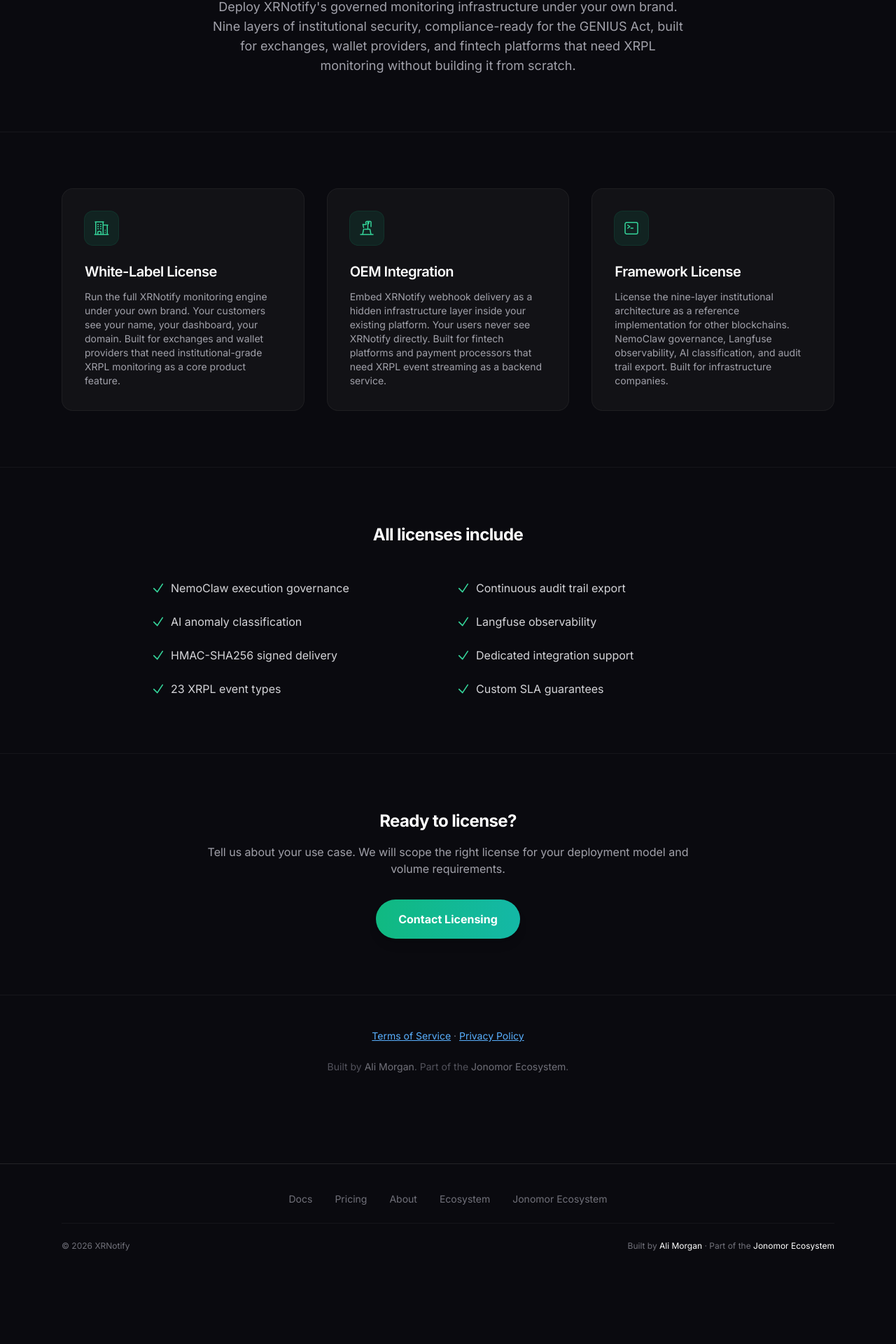
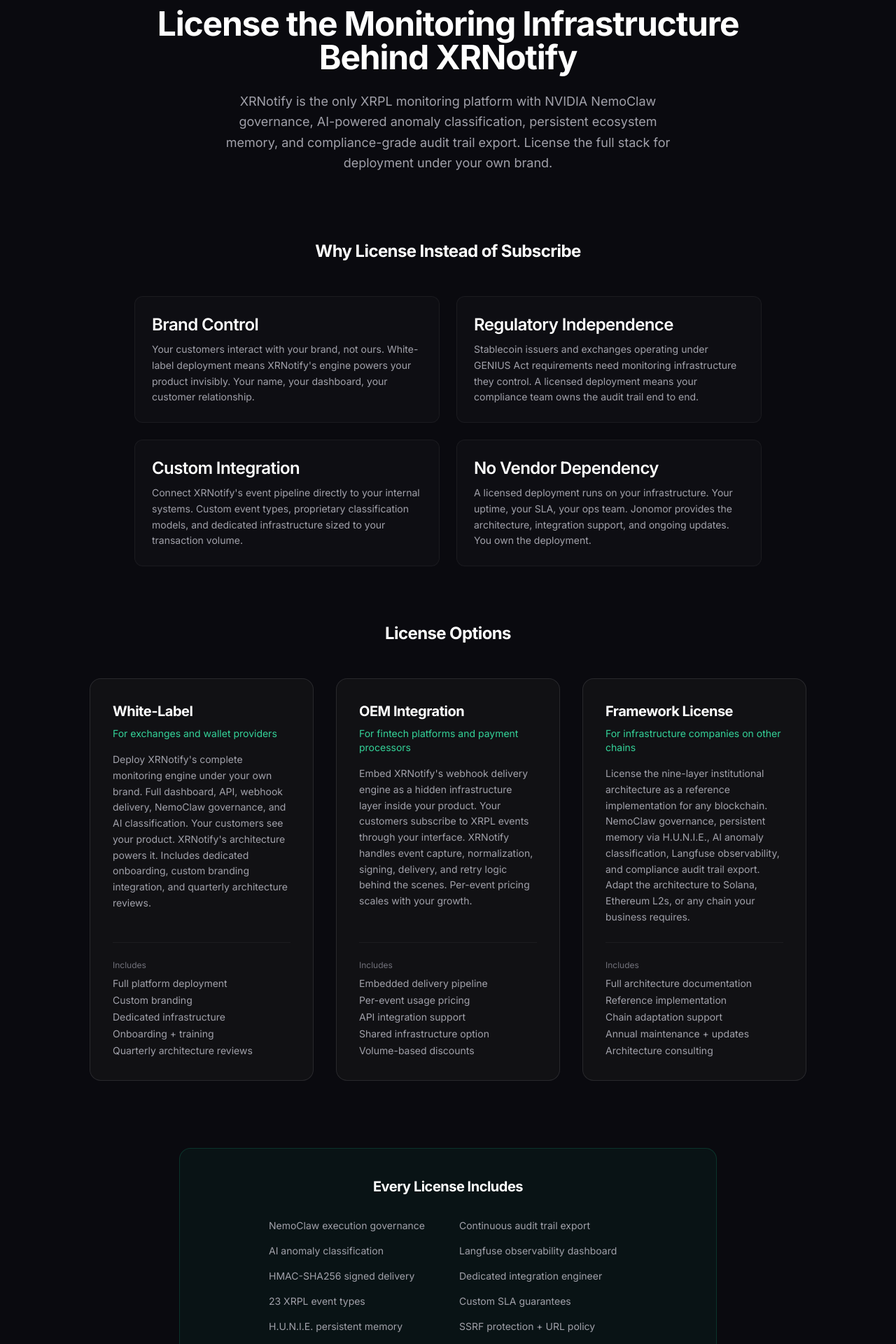
Before and after one commit to Jonomor/XRNotify, a Next.js app in the folder apps/platform/: page /licensing in a window 1280 px wide. Shown: the part 217-2137 px from the top of the page at 70% size. Before the commit the page ends 2045 px from the top, so only its background shows below. Built offline with nearby package versions, Linux system fonts and the light colour scheme; no server answers.

Commit message:
feat: Compliance Stripe links everywhere, licensing page rewrite, pricing section spacing

```diff
--- a/apps/platform/src/app/dashboard/settings/page.tsx
+++ b/apps/platform/src/app/dashboard/settings/page.tsx
@@ -331,7 +331,7 @@
               <>
                 <CheckoutButton plan="builder" label="Upgrade to Builder" className="px-4 py-2 text-sm font-semibold rounded-lg bg-gradient-to-r from-emerald-500 to-teal-500 text-white hover:from-emerald-400 hover:to-teal-400 transition-all" />
                 <CheckoutButton plan="professional" label="Upgrade to Professional" className="px-4 py-2 text-sm font-semibold rounded-lg bg-zinc-800 border border-zinc-700 text-white hover:bg-zinc-700 transition-colors" />
-                <a href="mailto:compliance@xrnotify.io" className="inline-flex items-center justify-center rounded-lg bg-zinc-800 border border-zinc-700 px-4 py-2 text-sm font-semibold text-white no-underline hover:bg-zinc-700 transition-colors">
+                <a href="https://buy.stripe.com/aFa28r8cT5zB1gPf1geQM02" className="inline-flex items-center justify-center rounded-lg bg-zinc-800 border border-zinc-700 px-4 py-2 text-sm font-semibold text-white no-underline hover:bg-zinc-700 transition-colors">
                   Upgrade to Compliance
                 </a>
               </>
@@ -339,13 +339,13 @@
             {plan === 'builder' && (
               <>
                 <CheckoutButton plan="professional" label="Upgrade to Professional" className="px-4 py-2 text-sm font-semibold rounded-lg bg-gradient-to-r from-emerald-500 to-teal-500 text-white hover:from-emerald-400 hover:to-teal-400 transition-all" />
-                <a href="mailto:compliance@xrnotify.io" className="inline-flex items-center justify-center rounded-lg bg-zinc-800 border border-zinc-700 px-4 py-2 text-sm font-semibold text-white no-underline hover:bg-zinc-700 transition-colors">
+                <a href="https://buy.stripe.com/aFa28r8cT5zB1gPf1geQM02" className="inline-flex items-center justify-center rounded-lg bg-zinc-800 border border-zinc-700 px-4 py-2 text-sm font-semibold text-white no-underline hover:bg-zinc-700 transition-colors">
                   Upgrade to Compliance
                 </a>
               </>
             )}
             {plan === 'professional' && (
-              <a href="mailto:compliance@xrnotify.io" className="inline-flex items-center justify-center rounded-lg bg-gradient-to-r from-emerald-500 to-teal-500 px-4 py-2 text-sm font-semibold text-white no-underline hover:from-emerald-400 hover:to-teal-400 transition-colors">
+              <a href="https://buy.stripe.com/aFa28r8cT5zB1gPf1geQM02" className="inline-flex items-center justify-center rounded-lg bg-gradient-to-r from-emerald-500 to-teal-500 px-4 py-2 text-sm font-semibold text-white no-underline hover:from-emerald-400 hover:to-teal-400 transition-colors">
                 Upgrade to Compliance
               </a>
             )}
--- a/apps/platform/src/app/licensing/page.tsx
+++ b/apps/platform/src/app/licensing/page.tsx
@@ -2,167 +2,290 @@
 import Link from 'next/link';
 
 export const metadata: Metadata = {
-  title: 'Licensing',
-  description:
-    'License XRNotify governed monitoring infrastructure for white-label deployment, OEM integration, or framework reference implementation.',
+  title: 'Enterprise Licensing | XRNotify',
+  description: 'License XRNotify governed XRPL monitoring infrastructure for white-label deployment, OEM integration, or framework reference implementation.',
   alternates: { canonical: 'https://www.xrnotify.io/licensing' },
 };
 
 export default function LicensingPage() {
   return (
     <main className="min-h-screen bg-[#0a0a0f] text-white antialiased">
-      {/* Nav */}
       <nav className="border-b border-white/5 px-6 py-5">
         <div className="mx-auto max-w-6xl flex items-center justify-between">
-          <Link href="/" className="flex items-center gap-2 text-sm text-zinc-400 hover:text-white no-underline transition-colors">
-            <span>Home</span>
+          <Link href="/" className="text-sm text-zinc-400 hover:text-white no-underline transition-colors">
+            Home
           </Link>
+          <div className="flex gap-6">
             <Link href="/pricing" className="text-sm text-zinc-400 hover:text-white no-underline transition-colors">
               Pricing
             </Link>
+            <Link href="/docs" className="text-sm text-zinc-400 hover:text-white no-underline transition-colors">
+              Docs
+            </Link>
+          </div>
         </div>
       </nav>
 
       {/* Hero */}
-      <section className="border-b border-white/5 py-20">
-        <div className="mx-auto max-w-4xl px-6 text-center">
+      <section className="py-24 px-6">
+        <div className="mx-auto max-w-4xl text-center">
+          <div className="inline-flex items-center gap-2 rounded-full border border-emerald-500/20 bg-emerald-500/10 px-4 py-2 text-sm text-emerald-400 mb-8">
+            Institutional Infrastructure
+          </div>
           <h1 className="text-4xl font-bold text-white sm:text-5xl">
-            Enterprise Licensing
+            License the Monitoring Infrastructure Behind XRNotify
           </h1>
-          <p className="mx-auto mt-6 max-w-2xl text-lg text-zinc-400">
-            Deploy XRNotify's governed monitoring infrastructure under your own
-            brand. Nine layers of institutional security, compliance-ready for
-            the GENIUS Act, built for exchanges, wallet providers, and fintech
-            platforms that need XRPL monitoring without building it from scratch.
+          <p className="mt-6 text-lg text-zinc-400 max-w-2xl mx-auto leading-relaxed">
+            XRNotify is the only XRPL monitoring platform with
+            NVIDIA NemoClaw governance, AI-powered anomaly
+            classification, persistent ecosystem memory, and
+            compliance-grade audit trail export. License the
+            full stack for deployment under your own brand.
           </p>
         </div>
       </section>
 
-      {/* License Types */}
-      <section className="py-20">
-        <div className="mx-auto max-w-6xl px-6">
-          <div className="grid gap-8 md:grid-cols-3">
-            {/* White-Label */}
-            <div className="rounded-2xl border border-zinc-800/60 bg-zinc-900/60 p-8 flex flex-col">
-              <div className="mb-6 flex h-12 w-12 items-center justify-center rounded-xl bg-emerald-500/10 ring-1 ring-emerald-500/20">
-                <svg className="h-6 w-6 text-emerald-400" fill="none" viewBox="0 0 24 24" strokeWidth={1.5} stroke="currentColor">
-                  <path strokeLinecap="round" strokeLinejoin="round" d="M2.25 21h19.5m-18-18v18m10.5-18v18m6-13.5V21M6.75 6.75h.75m-.75 3h.75m-.75 3h.75m3-6h.75m-.75 3h.75m-.75 3h.75M6.75 21v-3.375c0-.621.504-1.125 1.125-1.125h2.25c.621 0 1.125.504 1.125 1.125V21M3 3h12m-.75 4.5H21m-3.75 7.5h.008v.008h-.008v-.008zm0 3h.008v.008h-.008v-.008zm0 3h.008v.008h-.008v-.008z" />
-                </svg>
-              </div>
-              <h3 className="text-xl font-semibold text-white">White-Label License</h3>
-              <p className="mt-3 text-sm text-zinc-400 flex-1">
-                Run the full XRNotify monitoring engine under your own brand.
-                Your customers see your name, your dashboard, your domain.
-                Built for exchanges and wallet providers that need
-                institutional-grade XRPL monitoring as a core product feature.
+      {/* Why License */}
+      <section className="px-6 pb-20">
+        <div className="mx-auto max-w-4xl">
+          <h2 className="text-2xl font-bold text-white text-center mb-12">
+            Why License Instead of Subscribe
+          </h2>
+          <div className="grid gap-6 md:grid-cols-2">
+            <div className="rounded-xl border border-white/5 bg-white/[0.02] p-6">
+              <h3 className="font-semibold text-white mb-2">Brand Control</h3>
+              <p className="text-sm text-zinc-400 leading-relaxed">
+                Your customers interact with your brand, not ours.
+                White-label deployment means XRNotify's engine
+                powers your product invisibly. Your name, your
+                dashboard, your customer relationship.
               </p>
             </div>
-
-            {/* OEM */}
-            <div className="rounded-2xl border border-zinc-800/60 bg-zinc-900/60 p-8 flex flex-col">
-              <div className="mb-6 flex h-12 w-12 items-center justify-center rounded-xl bg-emerald-500/10 ring-1 ring-emerald-500/20">
-                <svg className="h-6 w-6 text-emerald-400" fill="none" viewBox="0 0 24 24" strokeWidth={1.5} stroke="currentColor">
-                  <path strokeLinecap="round" strokeLinejoin="round" d="M14.25 6.087c0-.355.186-.676.401-.959.221-.29.349-.634.349-1.003 0-1.036-1.007-1.875-2.25-1.875s-2.25.84-2.25 1.875c0 .369.128.713.349 1.003.215.283.401.604.401.959v0a.64.64 0 01-.657.643 48.39 48.39 0 01-4.163-.3c.186 1.613.546 3.187 1.079 4.686M6 21h12M6 21H3m3 0l1.5-7.5M18 21h3m-3 0l-1.5-7.5m0 0H9m4.5 0V3.375c0-.621.504-1.125 1.125-1.125h2.25c.621 0 1.125.504 1.125 1.125V9.75" />
-                </svg>
-              </div>
-              <h3 className="text-xl font-semibold text-white">OEM Integration</h3>
-              <p className="mt-3 text-sm text-zinc-400 flex-1">
-                Embed XRNotify webhook delivery as a hidden infrastructure
-                layer inside your existing platform. Your users never see
-                XRNotify directly. Built for fintech platforms and payment
-                processors that need XRPL event streaming as a backend service.
+            <div className="rounded-xl border border-white/5 bg-white/[0.02] p-6">
+              <h3 className="font-semibold text-white mb-2">Regulatory Independence</h3>
+              <p className="text-sm text-zinc-400 leading-relaxed">
+                Stablecoin issuers and exchanges operating under
+                GENIUS Act requirements need monitoring
+                infrastructure they control. A licensed deployment
+                means your compliance team owns the audit trail
+                end to end.
               </p>
             </div>
-
-            {/* Framework */}
-            <div className="rounded-2xl border border-zinc-800/60 bg-zinc-900/60 p-8 flex flex-col">
-              <div className="mb-6 flex h-12 w-12 items-center justify-center rounded-xl bg-emerald-500/10 ring-1 ring-emerald-500/20">
-                <svg className="h-6 w-6 text-emerald-400" fill="none" viewBox="0 0 24 24" strokeWidth={1.5} stroke="currentColor">
-                  <path strokeLinecap="round" strokeLinejoin="round" d="M6.75 7.5l3 2.25-3 2.25m4.5 0h3m-9 8.25h13.5A2.25 2.25 0 0021 18V6a2.25 2.25 0 00-2.25-2.25H5.25A2.25 2.25 0 003 6v12a2.25 2.25 0 002.25 2.25z" />
-                </svg>
+            <div className="rounded-xl border border-white/5 bg-white/[0.02] p-6">
+              <h3 className="font-semibold text-white mb-2">Custom Integration</h3>
+              <p className="text-sm text-zinc-400 leading-relaxed">
+                Connect XRNotify's event pipeline directly to your
+                internal systems. Custom event types, proprietary
+                classification models, and dedicated infrastructure
+                sized to your transaction volume.
+              </p>
             </div>
-              <h3 className="text-xl font-semibold text-white">Framework License</h3>
-              <p className="mt-3 text-sm text-zinc-400 flex-1">
-                License the nine-layer institutional architecture as a
-                reference implementation for other blockchains. NemoClaw
-                governance, Langfuse observability, AI classification,
-                and audit trail export. Built for infrastructure companies.
+            <div className="rounded-xl border border-white/5 bg-white/[0.02] p-6">
+              <h3 className="font-semibold text-white mb-2">No Vendor Dependency</h3>
+              <p className="text-sm text-zinc-400 leading-relaxed">
+                A licensed deployment runs on your infrastructure.
+                Your uptime, your SLA, your ops team. Jonomor
+                provides the architecture, integration support,
+                and ongoing updates. You own the deployment.
               </p>
             </div>
           </div>
         </div>
       </section>
 
-      {/* All Licenses Include */}
-      <section className="border-t border-white/5 py-20">
-        <div className="mx-auto max-w-4xl px-6">
-          <h2 className="mb-12 text-center text-2xl font-bold text-white">All licenses include</h2>
-          <div className="grid gap-6 sm:grid-cols-2">
-            {[
-              'NemoClaw execution governance',
-              'Continuous audit trail export',
-              'AI anomaly classification',
-              'Langfuse observability',
-              'HMAC-SHA256 signed delivery',
-              'Dedicated integration support',
-              '23 XRPL event types',
-              'Custom SLA guarantees',
-            ].map((feature) => (
-              <div key={feature} className="flex items-center gap-2">
-                <svg
-                  className="h-5 w-5 flex-shrink-0 text-emerald-400"
-                  fill="none"
-                  viewBox="0 0 24 24"
-                  strokeWidth={2}
-                  stroke="currentColor"
-                >
-                  <path strokeLinecap="round" strokeLinejoin="round" d="M4.5 12.75l6 6 9-13.5" />
-                </svg>
-                <span className="text-zinc-300">{feature}</span>
+      {/* Three License Types */}
+      <section className="px-6 pb-24">
+        <div className="mx-auto max-w-5xl">
+          <h2 className="text-2xl font-bold text-white text-center mb-12">
+            License Options
+          </h2>
+          <div className="grid gap-8 md:grid-cols-3">
+            <div className="rounded-2xl border border-white/10 bg-zinc-900/50 p-8 flex flex-col">
+              <h3 className="text-xl font-bold text-white">
+                White-Label
+              </h3>
+              <p className="mt-2 text-sm text-emerald-400">
+                For exchanges and wallet providers
+              </p>
+              <p className="mt-4 text-sm text-zinc-400 leading-relaxed flex-1">
+                Deploy XRNotify's complete monitoring engine under
+                your own brand. Full dashboard, API, webhook
+                delivery, NemoClaw governance, and AI classification.
+                Your customers see your product. XRNotify's
+                architecture powers it. Includes dedicated
+                onboarding, custom branding integration, and
+                quarterly architecture reviews.
+              </p>
+              <div className="mt-6 pt-6 border-t border-white/5">
+                <p className="text-xs text-zinc-500">Includes</p>
+                <ul className="mt-2 space-y-1 text-sm text-zinc-400">
+                  <li>Full platform deployment</li>
+                  <li>Custom branding</li>
+                  <li>Dedicated infrastructure</li>
+                  <li>Onboarding + training</li>
+                  <li>Quarterly architecture reviews</li>
+                </ul>
               </div>
-            ))}
+            </div>
+
+            <div className="rounded-2xl border border-white/10 bg-zinc-900/50 p-8 flex flex-col">
+              <h3 className="text-xl font-bold text-white">
+                OEM Integration
+              </h3>
+              <p className="mt-2 text-sm text-emerald-400">
+                For fintech platforms and payment processors
+              </p>
+              <p className="mt-4 text-sm text-zinc-400 leading-relaxed flex-1">
+                Embed XRNotify's webhook delivery engine as a
+                hidden infrastructure layer inside your product.
+                Your customers subscribe to XRPL events through
+                your interface. XRNotify handles event capture,
+                normalization, signing, delivery, and retry logic
+                behind the scenes. Per-event pricing scales with
+                your growth.
+              </p>
+              <div className="mt-6 pt-6 border-t border-white/5">
+                <p className="text-xs text-zinc-500">Includes</p>
+                <ul className="mt-2 space-y-1 text-sm text-zinc-400">
+                  <li>Embedded delivery pipeline</li>
+                  <li>Per-event usage pricing</li>
+                  <li>API integration support</li>
+                  <li>Shared infrastructure option</li>
+                  <li>Volume-based discounts</li>
+                </ul>
+              </div>
+            </div>
+
+            <div className="rounded-2xl border border-white/10 bg-zinc-900/50 p-8 flex flex-col">
+              <h3 className="text-xl font-bold text-white">
+                Framework License
+              </h3>
+              <p className="mt-2 text-sm text-emerald-400">
+                For infrastructure companies on other chains
+              </p>
+              <p className="mt-4 text-sm text-zinc-400 leading-relaxed flex-1">
+                License the nine-layer institutional architecture
+                as a reference implementation for any blockchain.
+                NemoClaw governance, persistent memory via
+                H.U.N.I.E., AI anomaly classification, Langfuse
+                observability, and compliance audit trail export.
+                Adapt the architecture to Solana, Ethereum L2s,
+                or any chain your business requires.
+              </p>
+              <div className="mt-6 pt-6 border-t border-white/5">
+                <p className="text-xs text-zinc-500">Includes</p>
+                <ul className="mt-2 space-y-1 text-sm text-zinc-400">
+                  <li>Full architecture documentation</li>
+                  <li>Reference implementation</li>
+                  <li>Chain adaptation support</li>
+                  <li>Annual maintenance + updates</li>
+                  <li>Architecture consulting</li>
+                </ul>
+              </div>
+            </div>
+          </div>
+        </div>
+      </section>
+
+      {/* What Every License Includes */}
+      <section className="px-6 pb-24">
+        <div className="mx-auto max-w-3xl rounded-2xl border border-emerald-500/20 bg-emerald-500/5 p-10 text-center">
+          <h3 className="text-xl font-bold text-white">
+            Every License Includes
+          </h3>
+          <div className="mt-8 grid grid-cols-2 gap-y-4 gap-x-8 text-sm text-zinc-400 max-w-lg mx-auto text-left">
+            <div>NemoClaw execution governance</div>
+            <div>Continuous audit trail export</div>
+            <div>AI anomaly classification</div>
+            <div>Langfuse observability dashboard</div>
+            <div>HMAC-SHA256 signed delivery</div>
+            <div>Dedicated integration engineer</div>
+            <div>23 XRPL event types</div>
+            <div>Custom SLA guarantees</div>
+            <div>H.U.N.I.E. persistent memory</div>
+            <div>SSRF protection + URL policy</div>
+            <div>Dead-letter queue + replay</div>
+            <div>Per-API-key rate limiting</div>
+          </div>
+        </div>
+      </section>
+
+      {/* Process */}
+      <section className="px-6 pb-24">
+        <div className="mx-auto max-w-3xl text-center">
+          <h2 className="text-2xl font-bold text-white mb-12">
+            Licensing Process
+          </h2>
+          <div className="grid gap-8 md:grid-cols-3">
+            <div>
+              <div className="text-3xl font-bold text-emerald-400 mb-3">01</div>
+              <h4 className="font-semibold text-white mb-2">Discovery</h4>
+              <p className="text-sm text-zinc-400">
+                We assess your transaction volume, compliance
+                requirements, infrastructure environment, and
+                integration timeline.
+              </p>
+            </div>
+            <div>
+              <div className="text-3xl font-bold text-emerald-400 mb-3">02</div>
+              <h4 className="font-semibold text-white mb-2">Architecture</h4>
+              <p className="text-sm text-zinc-400">
+                We deliver a custom deployment plan covering
+                infrastructure sizing, governance configuration,
+                and integration specifications.
+              </p>
+            </div>
+            <div>
+              <div className="text-3xl font-bold text-emerald-400 mb-3">03</div>
+              <h4 className="font-semibold text-white mb-2">Deployment</h4>
+              <p className="text-sm text-zinc-400">
+                We deploy, configure, and validate the licensed
+                infrastructure with your engineering team.
+                Ongoing support and updates included.
+              </p>
+            </div>
           </div>
         </div>
       </section>
 
       {/* CTA */}
-      <section className="border-t border-white/5 py-20">
-        <div className="mx-auto max-w-3xl px-6 text-center">
-          <h2 className="text-2xl font-bold text-white">Ready to license?</h2>
-          <p className="mt-4 text-zinc-400">
-            Tell us about your use case. We will scope the right license
-            for your deployment model and volume requirements.
+      <section className="px-6 pb-24">
+        <div className="mx-auto max-w-3xl text-center">
+          <h2 className="text-2xl font-bold text-white mb-4">
+            Ready to Deploy Institutional-Grade Monitoring
+          </h2>
+          <p className="text-zinc-400 mb-8">
+            Tell us about your requirements. We respond within
+            24 hours.
           </p>
           <a
             href="mailto:licensing@xrnotify.io"
-            className="mt-8 inline-flex items-center justify-center rounded-full bg-gradient-to-r from-emerald-500 to-teal-500 px-8 py-4 text-base font-bold !text-white no-underline shadow-lg transition-all hover:from-emerald-400 hover:to-teal-400 hover:!text-white hover:no-underline"
+            className="inline-flex items-center justify-center rounded-full bg-gradient-to-r from-emerald-500 to-teal-500 px-8 py-4 text-base font-bold !text-white no-underline shadow-lg transition-all hover:from-emerald-400 hover:to-teal-400 hover:!text-white hover:no-underline"
           >
             Contact Licensing
           </a>
+          <p className="mt-4 text-sm text-zinc-500">
+            licensing@xrnotify.io
+          </p>
         </div>
       </section>
 
-      {/* Legal + Footer */}
-      <section className="border-t border-white/5 py-12">
-        <div className="mx-auto max-w-3xl px-6 text-center">
-          <div className="text-sm text-zinc-500">
-            <a href="/terms" className="text-zinc-400 underline hover:text-white">Terms of Service</a>
-            {' · '}
-            <a href="/privacy" className="text-zinc-400 underline hover:text-white">Privacy Policy</a>
-          </div>
-          <p className="mt-6 text-sm text-zinc-600">
-            Built by{' '}
-            <a href="https://www.jonomor.com/ali-morgan" className="text-zinc-500 no-underline hover:text-zinc-400" target="_blank" rel="noopener noreferrer">
-              Ali Morgan
+      {/* Legal */}
+      <div className="px-6 pb-12 text-center text-sm text-zinc-500">
+        By engaging licensing services, you agree to our{' '}
+        <a href="/terms" className="text-zinc-400 underline hover:text-white">
+          Terms of Service
         </a>
-            . Part of the{' '}
-            <a href="https://www.jonomor.com" className="text-zinc-500 no-underline hover:text-zinc-400" target="_blank" rel="noopener noreferrer">
-              Jonomor Ecosystem
+        {' '}and{' '}
+        <a href="/privacy" className="text-zinc-400 underline hover:text-white">
+          Privacy Policy
         </a>
         .
-          </p>
       </div>
-      </section>
+
+      <footer className="border-t border-white/5 px-6 py-8 text-center text-xs text-zinc-600">
+        Built by Ali Morgan. Part of the Jonomor Ecosystem.
+      </footer>
     </main>
   );
 }
--- a/apps/platform/src/app/pricing/page.tsx
+++ b/apps/platform/src/app/pricing/page.tsx
@@ -280,7 +280,7 @@
       </section>
 
       {/* Enterprise Licensing */}
-      <section className="mt-20 border-t border-white/5 pt-20">
+      <section className="mt-24 border-t border-white/5 pt-24">
         <div className="mx-auto max-w-3xl text-center">
           <h2 className="text-3xl font-bold text-white">
             Enterprise Licensing
```
Lines whose indentation alone changed are shown as unchanged.
